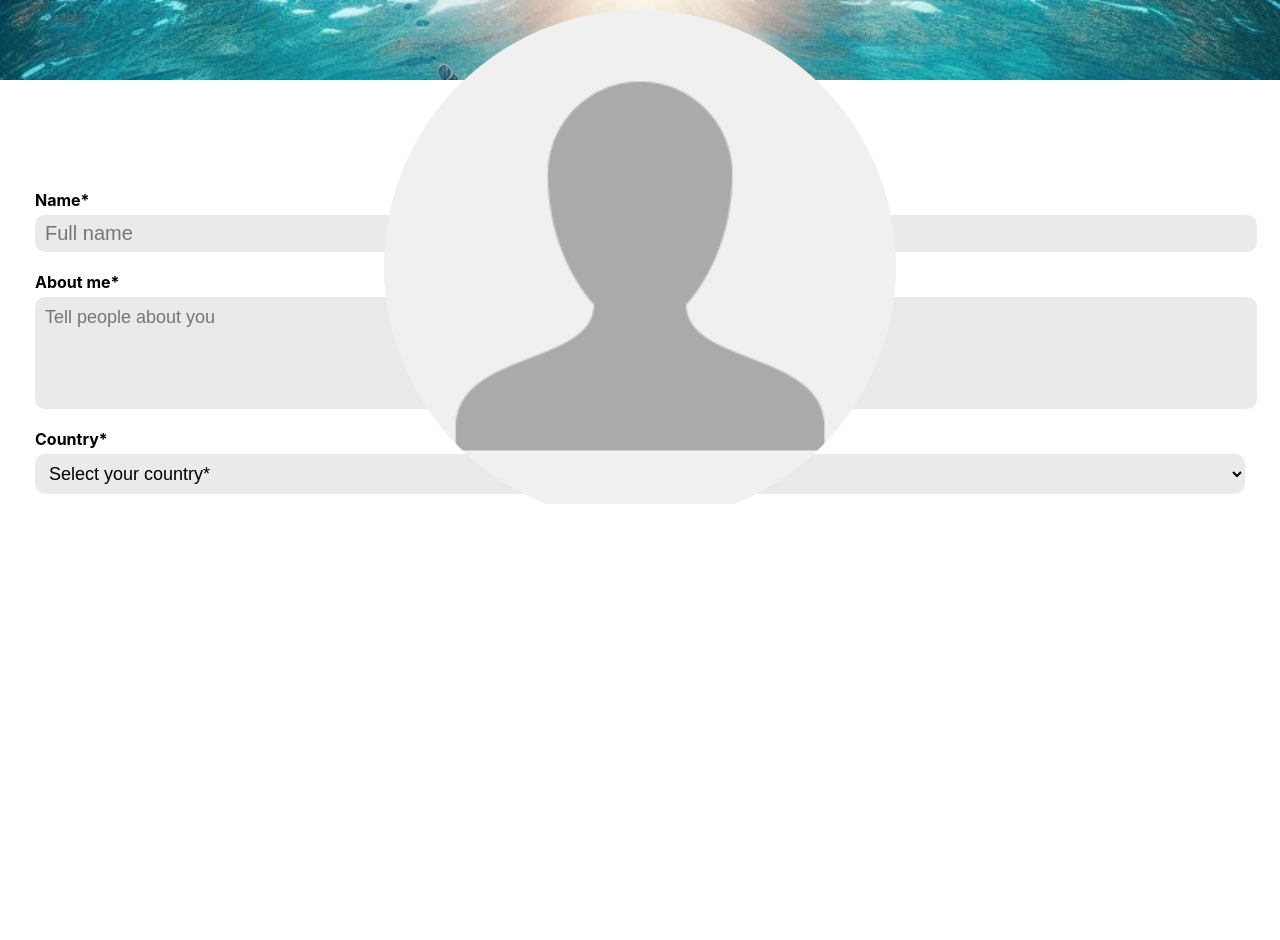
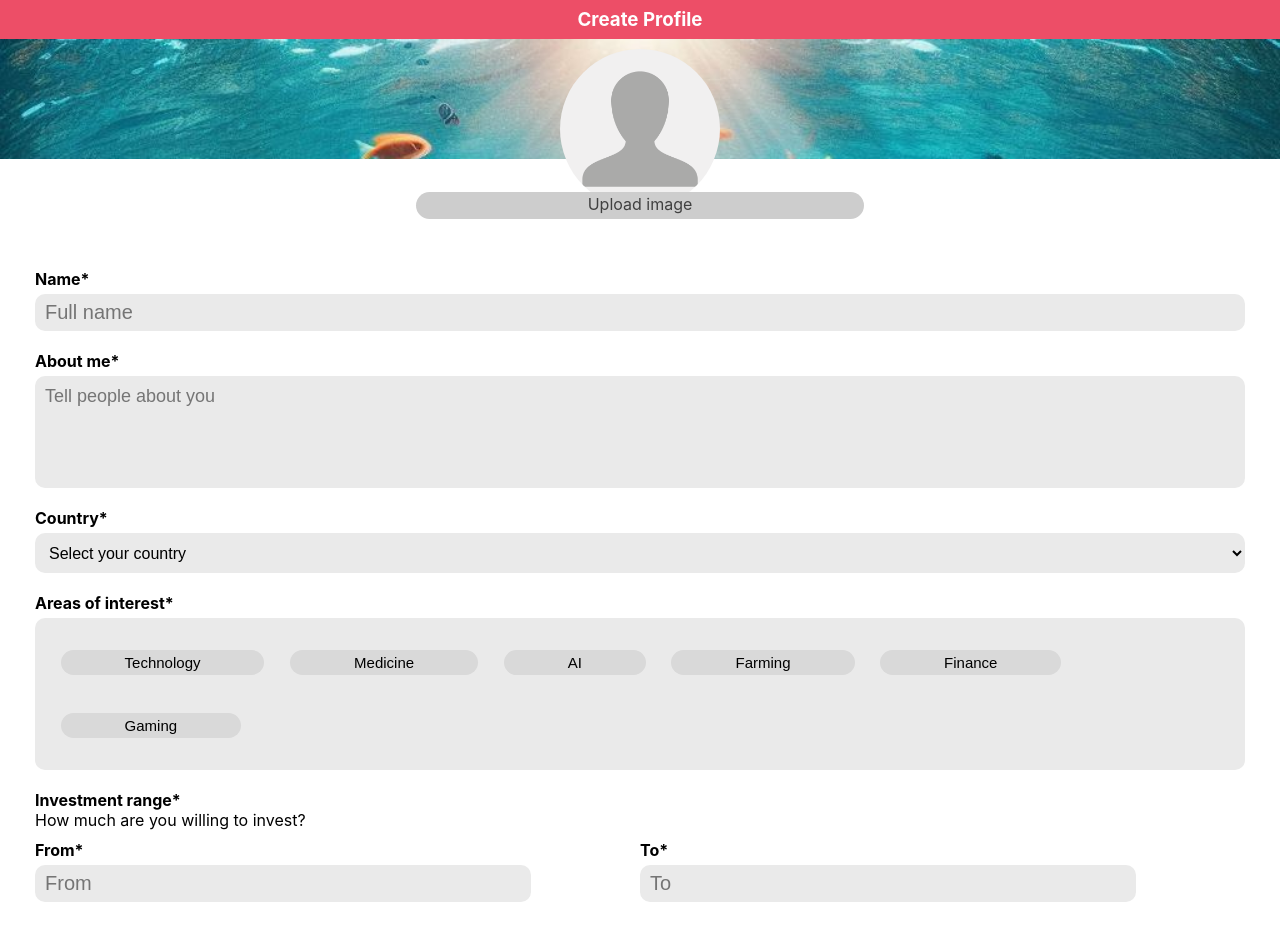
Before and after one commit to ren-418/coral-frontend, a React app: page /set-up-investor in a window 1280 px wide. Before the commit the page ends 800 px from the top, so only its background shows below. Built offline with nearby package versions, Linux system fonts and the light colour scheme.

Commit message:
Profile creation

```diff
--- /dev/null
+++ b/src/app/HeaderTemplate.jsx
@@ -0,0 +1,21 @@
+import { useEffect } from 'react'
+import './HeaderTemplate.scss'
+
+export default function HeaderTemplate({ children, title }) {
+
+  useEffect(()=>{
+    //Line to prevent keeping the scroll across diferent routes
+    window.scrollTo(0,0);
+  }, [children])
+
+  return (
+    <>
+        <header>
+            <h3>{title}</h3>
+        </header>
+        <main>
+            {children}
+        </main>
+    </>
+  )
+}
--- a/src/app/pages/create investor/CreateInvestor.jsx
+++ b/src/app/pages/create investor/CreateInvestor.jsx
@@ -1,16 +1,58 @@
-import React from 'react'
+import React, { useState } from 'react';
 import './CreateInvestor.scss'
 import ProfilePic from '../../../imgs/global/default-pp.png'
 import ClassicInput from '../../../components/classic input/ClassicInput'
+import Areas from '../../../data/areas.json'
 
 function CreateInvestor() {
+  //AREAS VARIABLES
+  const [areaList, setAreaList] = useState([]);
+  const [buttonColors, setButtonColors] = useState([]);
+  const [buttonTextColor, setButtonTextColor] = useState([]);
+
+  //Change the color of the button when clicked (area of interest)
+  function areaCheck(area, index) {
+    if(areaList.includes(area)) {
+      const updatedList = areaList.filter(item => item !== area);
+      setAreaList(updatedList);
+      const updatedColors = {
+        ...buttonColors,
+        [index]: '#D9D9D9'
+      };
+
+      setButtonColors(updatedColors);
+      const updatedTextColor = {
+        ...buttonTextColor,
+        [index]: 'black'
+      };
+
+      setButtonTextColor(updatedTextColor);
+    }
+    else {
+      const updatedList = [...areaList, area];
+      setAreaList(updatedList);
+
+      const updatedColors = {
+        ...buttonColors,
+        [index]: '#ED4E67'
+      };
+      setButtonColors(updatedColors);
+
+      const updatedTextColor = {
+        ...buttonTextColor,
+        [index]: 'white'
+      };
+      setButtonTextColor(updatedTextColor);
+    }
+  }
+
   return (
     <div className='create-investor-container'>
         <div className='banner'>
             <div className='image-input'>
                 <img src={ProfilePic}/>
                 <div className="input-container">
-                  <input type="file" name="profile-pic" id="profilePic" />
+                  <input type="file" name="profile-pic" accept=".png,.jpeg,.jpg"/>
                 </div>
             </div>
         </div>
@@ -22,7 +64,25 @@ function CreateInvestor() {
             <ClassicInput type='textarea' placeholder="Tell people about you">About me*</ClassicInput>
           </div>
           <div className="input-country-container">
-          <ClassicInput type='select' placeholder="Select your country*" options={["Argentina", "Tucuman"]}>Country*</ClassicInput>
+            <ClassicInput type='select' placeholder="Select your country" options={["Argentina", "Tucuman"]}>Country*</ClassicInput>
+          </div>
+          <div className="areas-container">
+            <label className='label-areas'>Areas of interest*</label>
+            <div className='areas-of-interest'>
+              {Areas.map((area, index) => (
+                <div key={index} className="button-container">
+                  <button key={index} style={{backgroundColor: buttonColors[index], color: buttonTextColor[index]}} className='area-button' onClick={() => areaCheck(area.name, index)}>{area.name}</button>
+                </div>
+              ))}
+            </div>
+          </div>
+          <div className='investment-range-container'>
+            <label className='label-investment-range'>Investment range*</label>
+            <p>How much are you willing to invest?</p>
+              <div className='investment-inputs'>
+                <ClassicInput type='number' placeholder="From">From*</ClassicInput>
+                <ClassicInput type='number' placeholder="To">To*</ClassicInput>
+              </div>
           </div>
         </section>
     </div>
--- a/src/app/pages/create investor/CreateInvestor.scss
+++ b/src/app/pages/create investor/CreateInvestor.scss
@@ -3,13 +3,18 @@
 .create-investor-container{
     width: 100%;
     overflow-x: hidden;
+    padding-bottom: 50px;
+
+    &::-webkit-scrollbar {
+        width: 0;
+    }
 
     .banner{
         width: 100%;
         background-image: url(../../../imgs/login/login-background.jpeg);
         background-size: cover;
         background-position-y: -30px;
-        height: 80px;
+        height: 120px;
         margin-bottom: 100px;
 
         .image-input{
@@ -21,7 +26,7 @@
             padding-top: 10px;
 
             img{
-                width: 40%;
+                width: 20vh;
                 border-radius: 50%;
             }
 
@@ -71,5 +76,67 @@
             width: 100%;
             height: fit-content;
         }
+
+        .areas-container{
+            margin-top: 10px;
+            margin-bottom: 10px;
+            .label-areas{
+                color: black;
+                text-align: left;
+                font-weight: bold;
+            }
+
+            .areas-of-interest{
+                margin-top: 5px;
+                background-color: #EAEAEA;
+                border-radius: 10px;
+                display: flex;
+                flex-wrap: wrap;
+                padding: 1vw;
+
+                .button-container{
+                    position: relative;
+                    margin: 1.5vw 1vw;
+
+                    .area-button{
+                        padding: 0.5vh 5vw;
+                        background-color: #D9D9D9;
+                        border-radius: 100px;
+                        border: none;
+                        text-align: left;
+                        font-size: 15px;
+
+                        &:active{
+                            background-color: #c5c5c5;
+                        }
+                    }
+                }
+            }
+        }
+
+        .investment-range-container{
+            margin-top: 10px;
+            width: 100%;
+
+            label{
+                color: black;
+                text-align: left;
+                font-weight: bold;
+            }
+
+            p{
+                margin: 0;
+            }
+
+            .investment-inputs{
+                display: flex;
+                //justify-content: space-between;
+                align-items: center;
+
+                input{
+                    width: 80%;
+                }
+            }
+        }
     }
 }
--- a/src/app/pages/login/LoginPage.jsx
+++ b/src/app/pages/login/LoginPage.jsx
@@ -5,9 +5,6 @@ import ModernInput from '../../../components/modern inputs/ModernInput';
 
 
 function LoginPage() {
-  const email = useState()
-
-
   return (
     <>
     <div className="login-page">
--- a/src/app/pages/login/LoginPage.scss
+++ b/src/app/pages/login/LoginPage.scss
@@ -1,11 +1,7 @@
 @import '../../../index.scss';
 
-body{
-    overflow: hidden; //Bloquea el scroll
-}
-
 .login-page{
-    width: 100%;
+    width: 100vw;
     height: 100vh;
     display: flex;
     flex-direction: column;
--- a/src/app/pages/register/RegisterPage.jsx
+++ b/src/app/pages/register/RegisterPage.jsx
@@ -2,6 +2,7 @@ import React from 'react'
 import './RegisterPage.scss'
 import { Link } from 'react-router-dom';
 import ModernInput from '../../../components/modern inputs/ModernInput';
+import ClassicInput from '../../../components/classic input/ClassicInput';
 
 function RegisterPage() {
   return (
@@ -12,10 +13,7 @@ function RegisterPage() {
       <div className='form-container'>
         <div className='check-container'>
           <label>Investor or enterprise?</label>
-          <select name="user">
-            <option value="enterprise">Enterprise</option>
-            <option value="inverstor">Investor</option>
-          </select>
+          <ClassicInput type='select' placeholder='Select account type' options={["Enterprise", "Investor"]}/>
         </div>
         <ModernInput type="text" color="white">Email</ModernInput>
         <ModernInput type="password" color="white">Password</ModernInput>
--- a/src/app/pages/register/RegisterPage.scss
+++ b/src/app/pages/register/RegisterPage.scss
@@ -1,11 +1,8 @@
 @import '../../../index.scss';
 
-body{
-    overflow: hidden; //Bloquea el scroll
-}
 
 .register-page{
-    width: 100%;
+    width: 100vw;
     height: 100vh;
     display: flex;
     flex-direction: column;
@@ -53,6 +50,11 @@ body{
             select{
                 margin-top: 10px;
                 font-size: 20px;
+                background-color: rgba(255, 255, 255, 0.801);
+
+                &:focus{
+                    outline: none;
+                }
             }
         }
 
--- a/src/app/template.scss
+++ b/src/app/template.scss
@@ -0,0 +1,13 @@
+@import '../index.scss';
+
+header{
+    width: 100%;
+    background-color: $pink;
+    color: white;
+    height: fit-content;
+    text-align: center;
+    h3{
+        margin: 0;
+        padding: 1vh 0;
+    }
+}
--- a/src/components/classic input/ClassicInput.jsx
+++ b/src/components/classic input/ClassicInput.jsx
@@ -2,17 +2,17 @@ import React, { useEffect } from 'react'
 import './ClassicInput.scss'
 
 function ClassicInput({children, type, placeholder, options}) {
+
   return (
-
     <div className="classic-input-container">
         <label>{children}</label>
-        {type==="text" && <input placeholder={placeholder} type={type}/>}
-        {type==="textarea" && <textArea placeholder={placeholder}/>}
+        {(type==="text" || type==="number") && <input placeholder={placeholder} type={type}/>}
+        {type==="textarea" && <textarea placeholder={placeholder}/>}
         {type==="select" &&
-            <select>
-              <option value="" disabled selected>{placeholder}</option>
+            <select defaultValue="">
+              <option value="" disabled>{placeholder}</option>
               {options.map((op)=>(
-                <option value={op}>{op}</option>
+                <option value={op} key={op}>{op}</option>
               ))}
             </select>
         }
--- a/src/components/classic input/ClassicInput.scss
+++ b/src/components/classic input/ClassicInput.scss
@@ -7,7 +7,6 @@
     margin: 10px 0;
 
     input{
-        width: 100%;
         background-color: #EAEAEA;
         color: black;
         border-radius: 10px;
@@ -18,11 +17,10 @@
     }
 
     input:focus{
-        outline: $pink 2px solid;
+        outline: $dark-blue 2px solid;
     }
 
     textarea{
-        width: 100%;
         background-color: #EAEAEA;
         color: black;
         border-radius: 10px;
@@ -36,7 +34,7 @@
     }
 
     textarea:focus{
-        outline: $pink 2px solid;
+        outline: $dark-blue 2px solid;
     }
 
     select{
@@ -45,7 +43,7 @@
         border-radius: 10px;
         height: 40px;
         padding-left: 10px;
-        font-size: 18px;
+        font-size: 16px;
 
         option:disabled{
             color: #949494;
@@ -53,7 +51,7 @@
     }
 
     select:focus{
-        outline: $pink 2px solid;
+        outline: $dark-blue 2px solid;
     }
 
     label{
--- /dev/null
+++ b/src/data/areas.json
@@ -0,0 +1,8 @@
+[
+    { "name": "Technology"},
+    { "name": "Medicine"},
+    { "name": "AI"},
+    { "name": "Farming"},
+    { "name": "Finance"},
+    { "name": "Gaming"}
+]
--- a/src/index.js
+++ b/src/index.js
@@ -10,14 +10,16 @@ import RegisterPage from './app/pages/register/RegisterPage';
 import LoginPage from './app/pages/login/LoginPage';
 import PlainTemplate from './app/PlainTemplate';
 import CreateInvestor from './app/pages/create investor/CreateInvestor';
+import HeaderTemplate from './app/HeaderTemplate';
 
 const route = element => <Template>{element}</Template>
 const plainRoute = element => <PlainTemplate>{element}</PlainTemplate>
+const headerRoute = element => <HeaderTemplate title="Create Profile">{element}</HeaderTemplate>
 
 const router = createBrowserRouter([
   { path: '/', element: plainRoute(<RegisterPage/>)},
   { path: '/login', element: plainRoute(<LoginPage/>)},
-  { path: '/set-up-investor', element: plainRoute(<CreateInvestor/>)},
+  { path: '/set-up-investor', element: headerRoute(<CreateInvestor/>)},
   { path: '*', element: route('404')}
 ])
 
```
Also changed, not shown: src/app/HeaderTemplate.scss (added), 1 other file.
